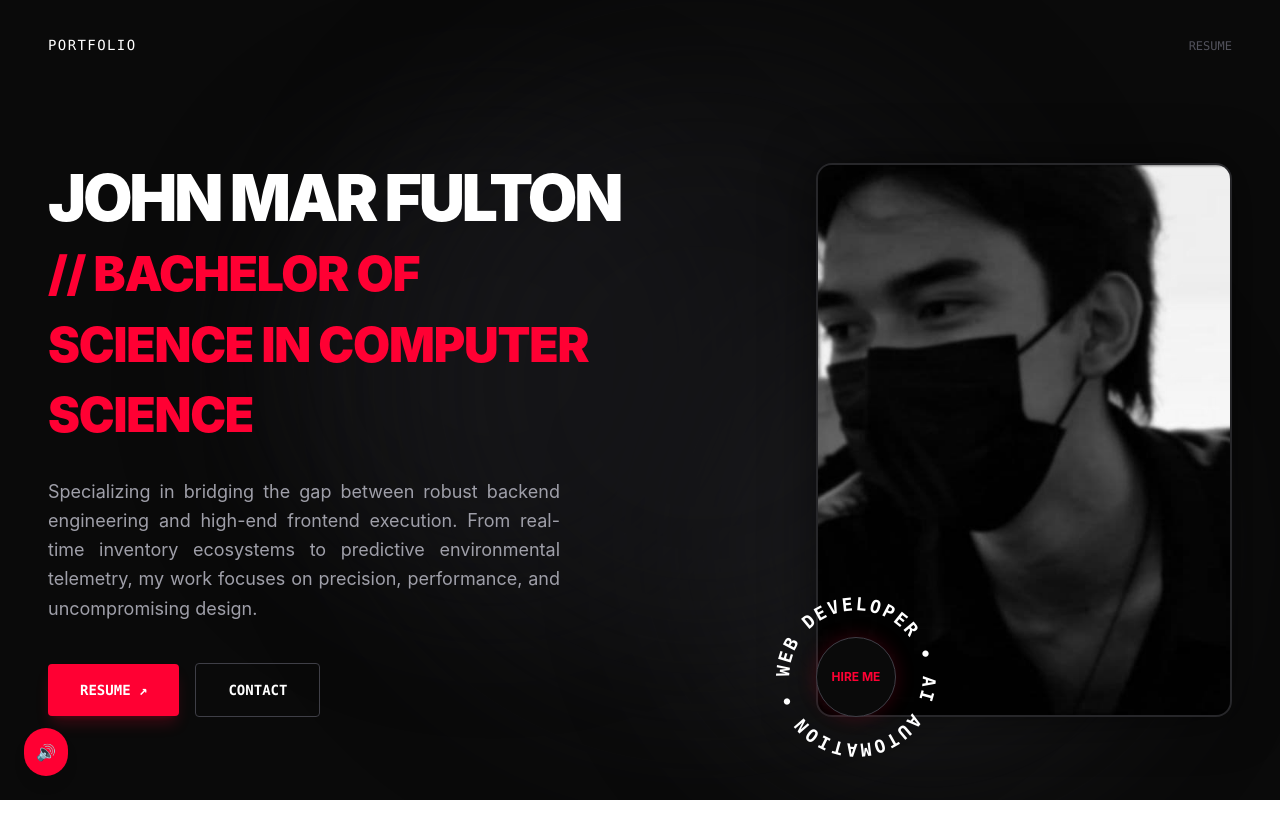
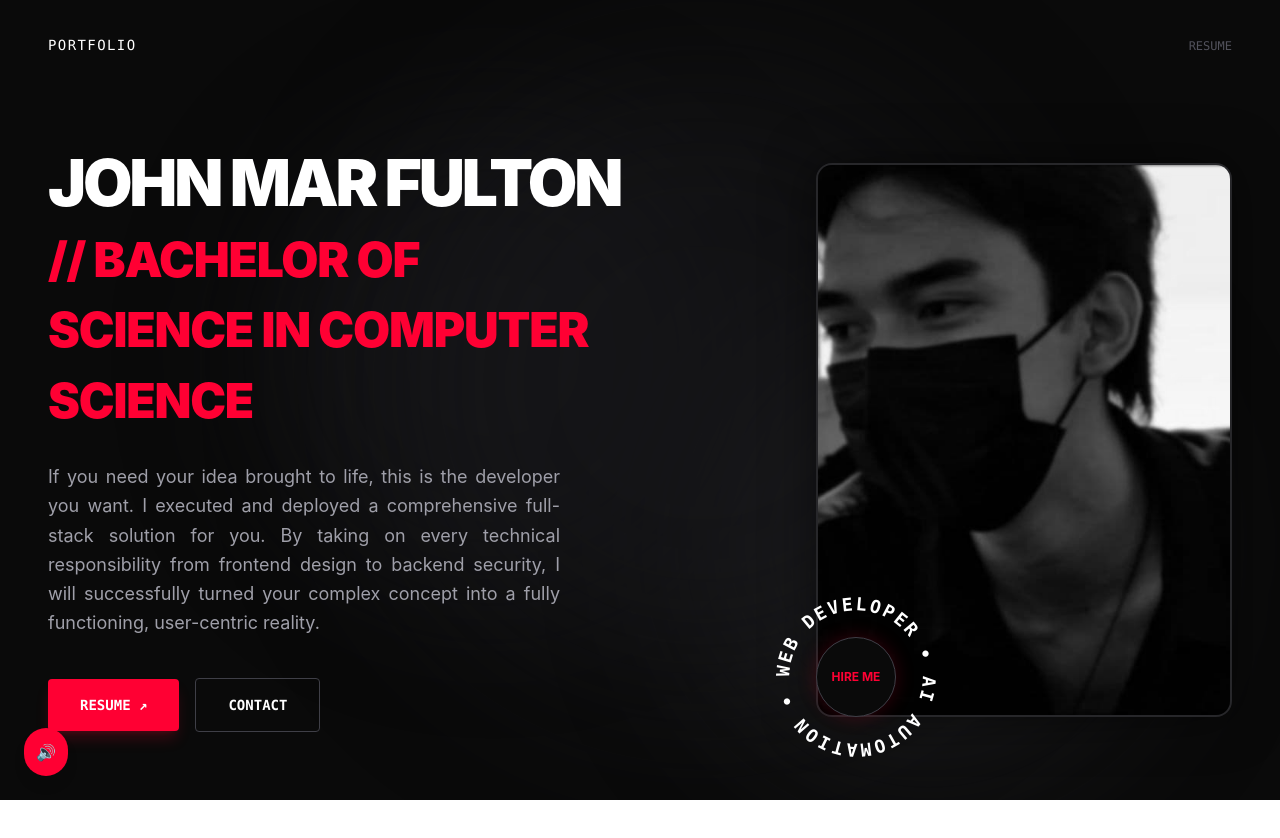
Before and after one commit to exenotmaw/Portfolio-System, a React (Vite) app: page / in a window 1280 px wide. Shown: the top 838 px of the page. Built offline with nearby package versions, Linux system fonts and the light colour scheme.

Commit message:
Change description

```diff
--- a/src/components/Hero.jsx
+++ b/src/components/Hero.jsx
@@ -63,7 +63,7 @@ export default function Hero() {
           </h1>
 
           <p className="text-zinc-400 text-base md:text-lg leading-relaxed max-w-lg mb-10 font-sans text-justify">
-            Specializing in bridging the gap between robust backend engineering and high-end frontend execution. From real-time inventory ecosystems to predictive environmental telemetry, my work focuses on precision, performance, and uncompromising design.
+            If you need your idea brought to life, this is the developer you want. I executed and deployed a comprehensive full-stack solution for you. By taking on every technical responsibility from frontend design to backend security, I will successfully turned your complex concept into a fully functioning, user-centric reality.
           </p>
 
           {/* Action Buttons */}
```
